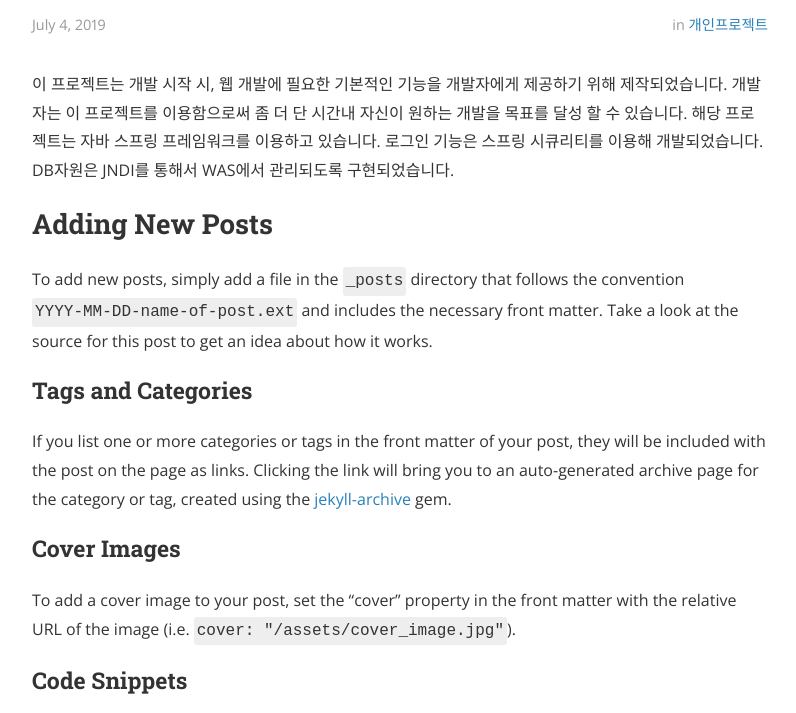
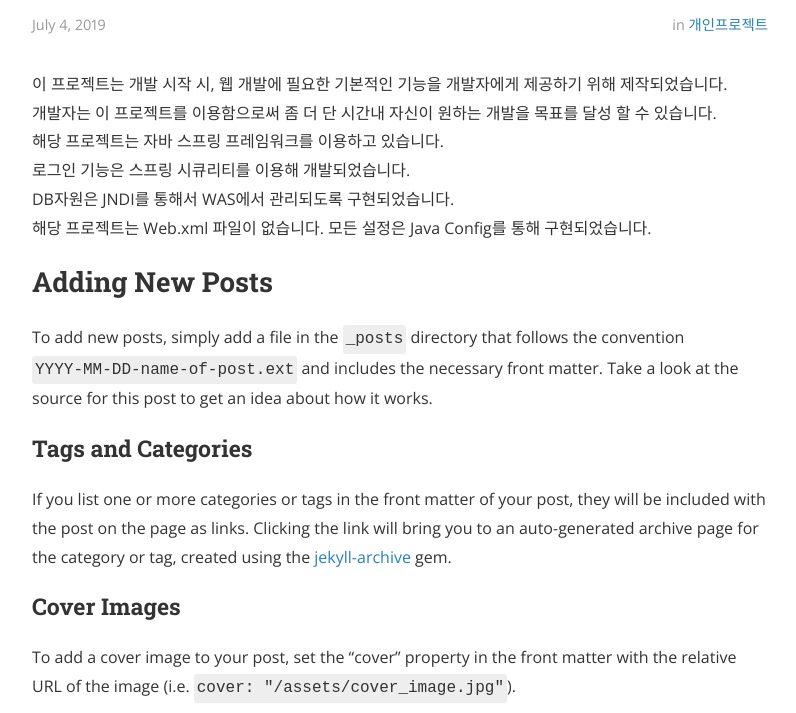
Before and after one commit to parkjinyong12/parkjinyong12.github.io, a Jekyll site: the page built from _posts/2015-04-18-welcome-to-jekyll.markdown, in a window 1280 px wide and 900 px high, scrolled down 320 px, cut to the strip 187-900 px from the top of the window. Shown: the whole strip, without its empty margins (240-1036 px from the left). Built offline with Jekyll 4.4.1, drawn with Linux system fonts in a browser that asks for light colours; nearby versions of some CDN libraries.

Commit message:
post update

```diff
--- a/_posts/2015-04-18-welcome-to-jekyll.markdown
+++ b/_posts/2015-04-18-welcome-to-jekyll.markdown
@@ -8,9 +8,12 @@ tags:	project
 cover:  "/assets/instacode.png"
 ---
 
-이 프로젝트는 개발 시작 시, 웹 개발에 필요한 기본적인 기능을 개발자에게 제공하기 위해 제작되었습니다.
-개발자는 이 프로젝트를 이용함으로써 좀 더 단 시간내 자신이 원하는 개발을 목표를 달성 할 수 있습니다.
-해당 프로젝트는 자바 스프링 프레임워크를 이용하고 있습니다. 로그인 기능은 스프링 시큐리티를 이용해 개발되었습니다. DB자원은 JNDI를 통해서 WAS에서 관리되도록 구현되었습니다.
+이 프로젝트는 개발 시작 시, 웹 개발에 필요한 기본적인 기능을 개발자에게 제공하기 위해 제작되었습니다.<br/>
+개발자는 이 프로젝트를 이용함으로써 좀 더 단 시간내 자신이 원하는 개발을 목표를 달성 할 수 있습니다.<br/>
+해당 프로젝트는 자바 스프링 프레임워크를 이용하고 있습니다.<br/>
+로그인 기능은 스프링 시큐리티를 이용해 개발되었습니다.<br/>
+DB자원은 JNDI를 통해서 WAS에서 관리되도록 구현되었습니다.<br/>
+해당 프로젝트는 Web.xml 파일이 없습니다. 모든 설정은 Java Config를 통해 구현되었습니다.<br/>
 ## Adding New Posts
 
 To add new posts, simply add a file in the `_posts` directory that follows the convention `YYYY-MM-DD-name-of-post.ext` and includes the necessary front matter. Take a look at the source for this post to get an idea about how it works.
```
